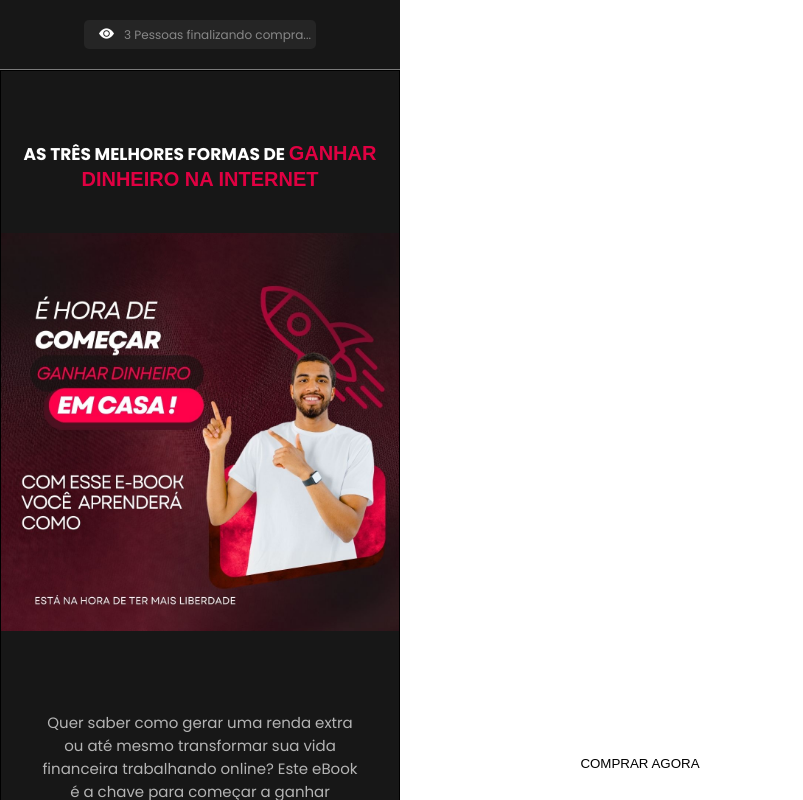
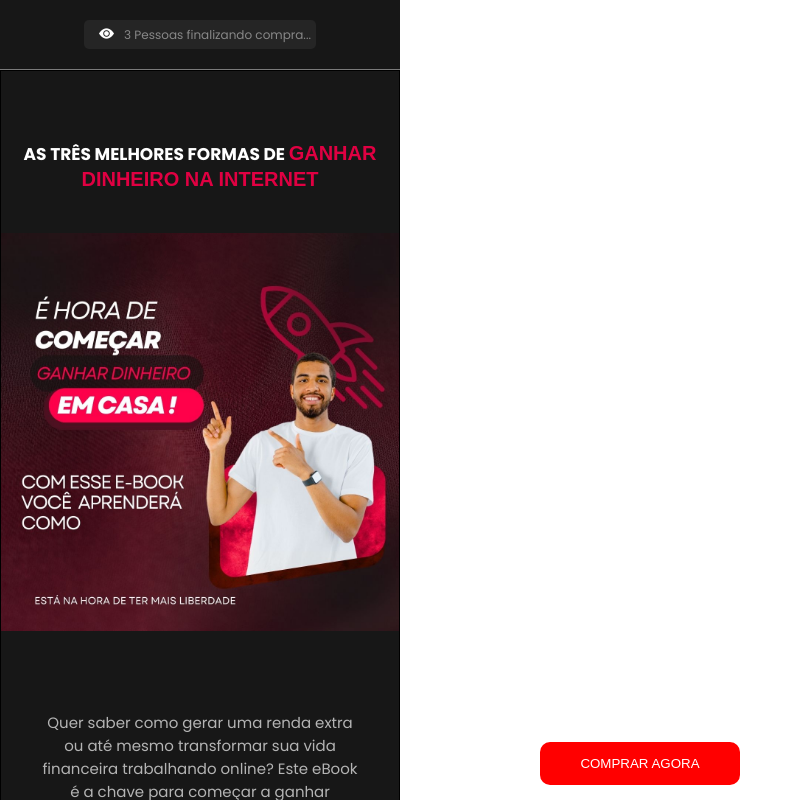
Before and after one commit to fabiohenridev/LP, a React (Vite) app in the folder guiasuplemento/: page / in a window 1280 px wide. Shown: the top 800 px of the page, without its empty margins (0-803 px from the left). Built offline with nearby package versions, Linux system fonts and the light colour scheme.

Commit message:
update-site

```diff
--- a/guiasuplemento/src/Componentes/Button.css
+++ b/guiasuplemento/src/Componentes/Button.css
@@ -37,8 +37,8 @@ p {
 }
 
 .Button button {
-    color: rgb(0, 0, 0);
-    background-color: #ffffff;
+    color: rgb(255, 255, 255);
+    background-color: #ff0000;
     padding: 14px 16px;
     width: 200px;
     border-radius: 10px;
```
